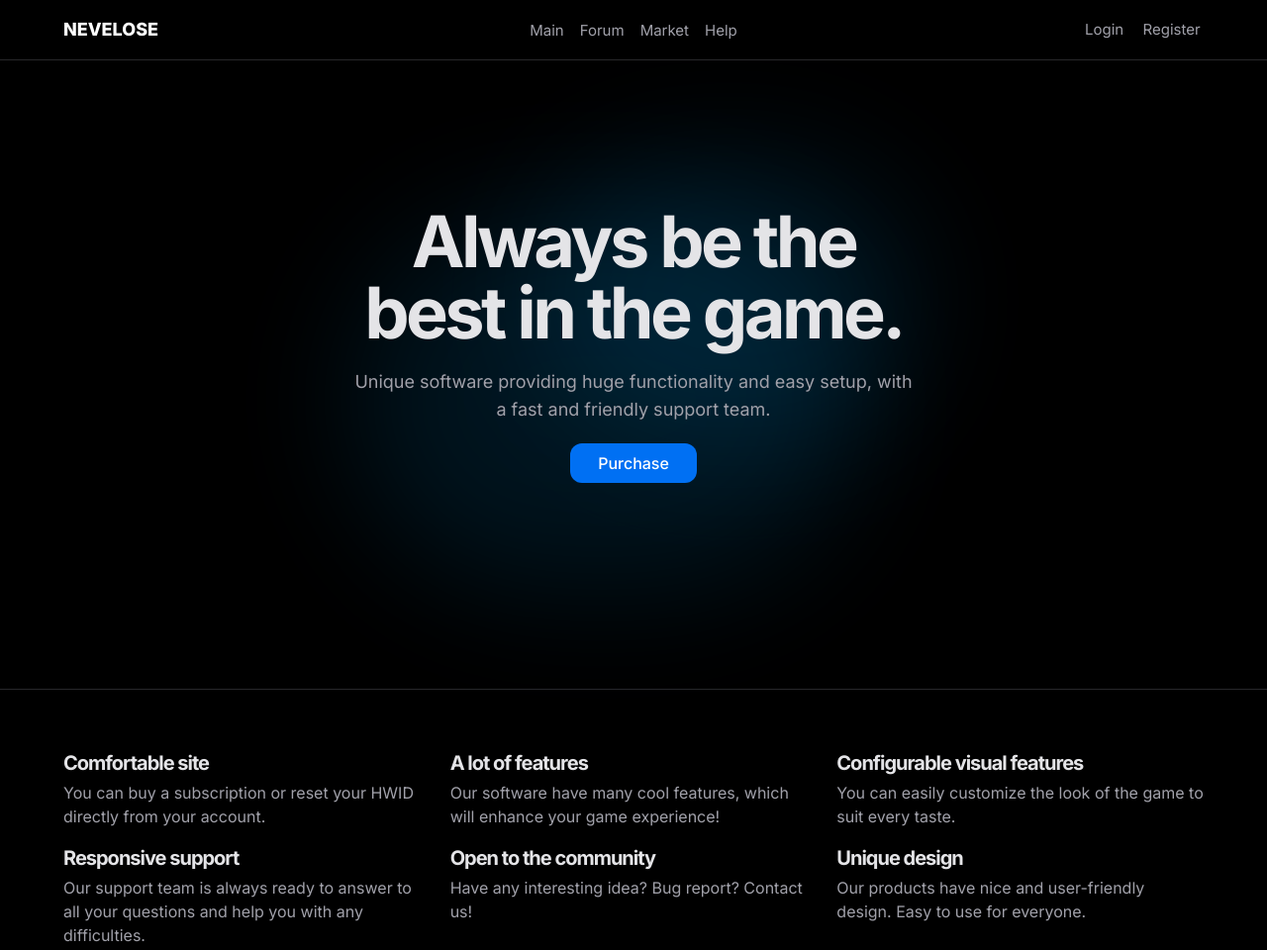
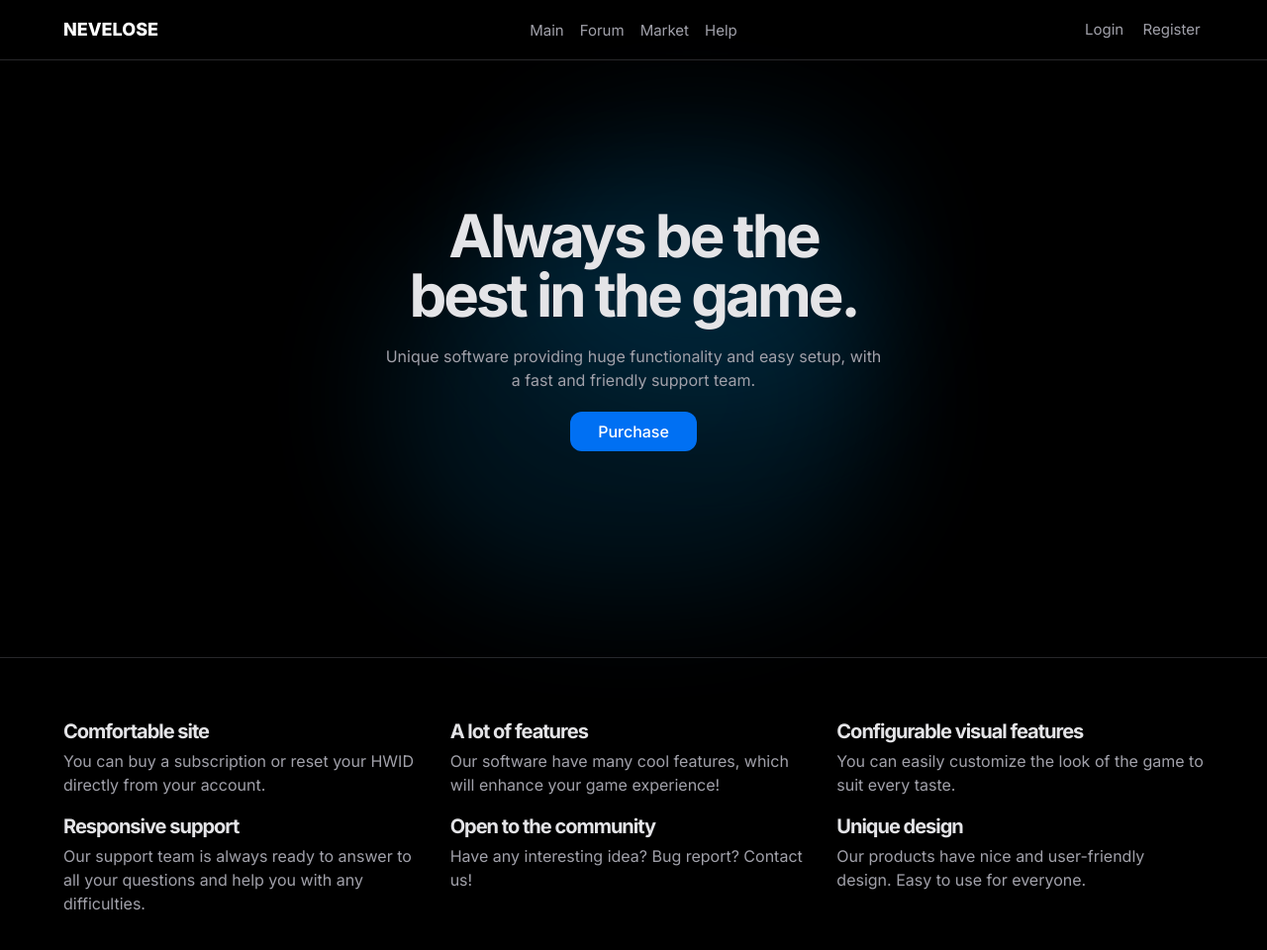
Before and after one commit to animeblyadota/neverlose-cc, a plain HTML site: page index.html in a window 1280 px wide. Shown: the top 960 px of the page at 99% size. Drawn offline with Linux system fonts and the light colour scheme.

Commit message:
Update index.html

```diff
--- a/index.html
+++ b/index.html
@@ -38,12 +38,12 @@
   </header>
   <main>
     <section class="py-52">
-      <div class="relative max-w-xl mx-auto">
+      <div class="relative max-w-lg mx-auto">
         <div class="absolute z-10 left-0 top-1 w-[32rem] h-96 rounded-full bg-sky-600 filter blur-3xl opacity-[.15]"></div>
         <div class="absolute z-10 right-0 bottom-10 w-96 h-72 rounded-full bg-sky-600 filter blur-3xl opacity-[.15]"></div>
         <div class="relative z-20 text-center">
-          <h1 class="font-bold text-7xl leading-none tracking-tighter mb-5">Always be the best in the game.</h1>
-          <p class="text-lg mb-5">Unique software providing huge functionality and easy setup, with a fast and friendly support team.</p>
+          <h1 class="font-bold text-6xl leading-none tracking-tighter mb-5">Always be the <br>best in the game.</h1>
+          <p class="mb-5">Unique software providing huge functionality and easy setup, with a fast and friendly support team.</p>
           <button class="button-primary">Purchase</button>
         </div>
       </div>
```
